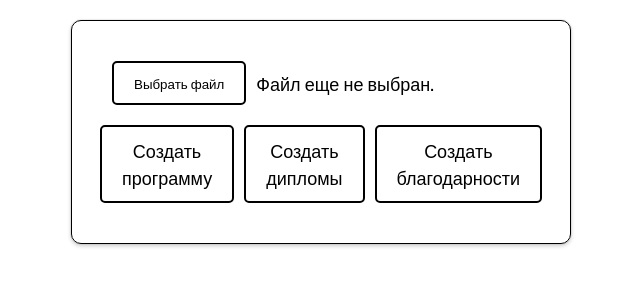
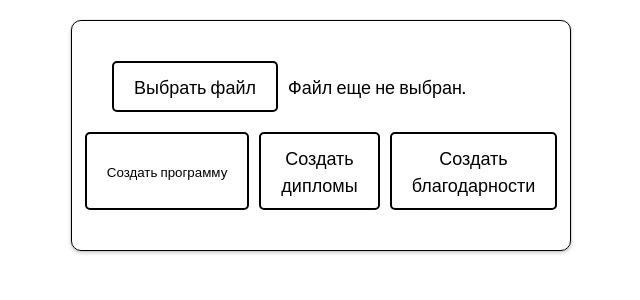
Before and after one commit to shvecov-coder/Claim, a Django app: page /admin/generate/ in a window 1280 px wide. Shown: the top 300 px of the page, without its empty margins (319-959 px from the left). Run offline with Django 4.2, Linux system fonts and the light colour scheme.

Commit message:
fix upload button

```diff
--- a/templates/generate.html
+++ b/templates/generate.html
@@ -12,24 +12,22 @@
 </head>
 <body>
     <div class="content-downloader">
-        <form class="generate-form" action="" method="post">
+        <form class="generate-form" method="post">
             {% csrf_token %}
             <div class="content-downloader__inner">
                 <div class="upload-inner">
                 <input class="input-fileUpload" type="file" accept="application/vnd.openxmlformats-officedocument.spreadsheetml.sheet, application/vnd.ms-excel"  />
                 <div class="custom-upload">
-                    <button class="btn button-fileUpload">
+                    <a href="#" class="btn button-fileUpload">
                         Выбрать файл
-                    </button>
+                    </a>
                     <span class="fileUpload-text">
                         Файл еще не выбран.
                     </span>
                 </div>
                 </div>
                 <div class="content-button">
-                    <a href="word" class="btn create__prog">
-                        Создать программу
-                    </a>
+                    <input type="submit" class="btn create__prog" value="Создать программу">
                     <a href="javascript:(0)" class="btn create__diplom">
                         Создать дипломы
                     </a>
```
